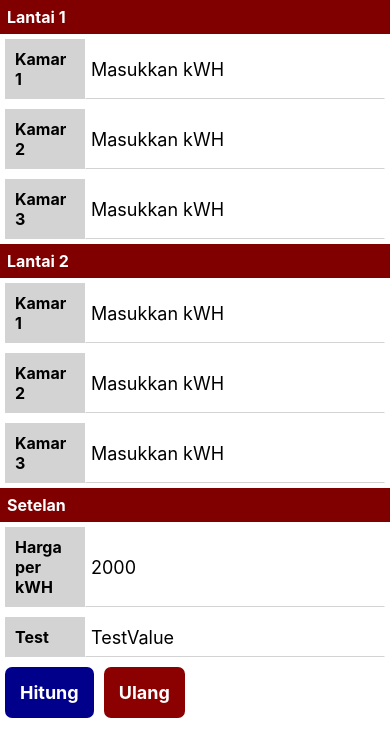
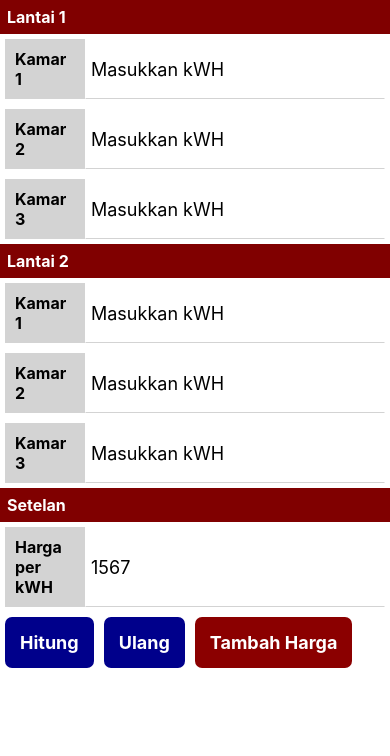
Before and after one commit to kerti/kosan-bapak, a React Native app in the folder frontend/: screen / in a window 390 px wide. Shown: the top 756 px of the page. Built offline with nearby package versions, Linux system fonts and the light colour scheme.

Commit message:
Context training.

```diff
--- a/frontend/App.js
+++ b/frontend/App.js
@@ -1,169 +1,22 @@
-import React, { useState } from "react";
-import {
-  Platform,
-  SafeAreaView,
-  ScrollView,
-  StatusBar,
-  StyleSheet,
-  Text,
-  TextInput,
-  TouchableOpacity,
-  View,
-} from "react-native";
-
-function Room(props) {
-  const [kwh, setKwh] = useState("");
-  return (
-    <View style={styles.dataRow}>
-      <Text style={styles.dataRowLabel}>Kamar {props.name}</Text>
-      <TextInput
-        style={styles.dataRowInput}
-        placeholder="Masukkan kWH"
-        onChangeText={(kwh) => setKwh(kwh)}
-        defaultValue={kwh}
-      />
-    </View>
-  );
-}
-
-function RoomList(props) {
-  return (
-    <>
-      <Text style={styles.sectionHeader}>Lantai {props.floor}</Text>
-      <Room name="1" />
-      <Room name="2" />
-      <Room name="3" />
-    </>
-  );
-}
-
-function ConfigItem(props) {
-  const [value, setValue] = useState("");
-  return (
-    <View style={styles.dataRow}>
-      <Text style={styles.dataRowLabel}>{props.name}</Text>
-      <TextInput
-        style={styles.dataRowInput}
-        onChangeText={(value) => setValue(value)}
-        defaultValue={props.defaultValue}
-      />
-    </View>
-  );
-}
-
-function Config(props) {
-  return (
-    <>
-      <Text style={styles.sectionHeader}>Setelan</Text>
-      <ConfigItem name="Harga per kWH" defaultValue="2000" />
-      <ConfigItem name="Test" defaultValue="TestValue" />
-    </>
-  );
-}
-
-function Buttons() {
-  return (
-    <View style={styles.controls}>
-      <View style={styles.buttonContainer}>
-        <TouchableOpacity
-          style={[styles.button, styles.buttonPrimary]}
-          onPress={() => {
-            alert("StatusBar.currentHeight: " + StatusBar.currentHeight);
-          }}
-        >
-          <Text style={styles.buttonText}>Hitung</Text>
-        </TouchableOpacity>
-      </View>
-      <View style={styles.buttonContainer}>
-        <TouchableOpacity
-          style={[styles.button, styles.buttonReset]}
-          onPress={() => {
-            alert("Ulang coy!");
-          }}
-        >
-          <Text style={styles.buttonText}>Ulang</Text>
-        </TouchableOpacity>
-      </View>
-    </View>
-  );
-}
+import React, { useContext, useState } from "react";
+import { SafeAreaView, ScrollView } from "react-native";
+import Config from "./components/Config";
+import Controls from "./components/Controls";
+import RoomList from "./components/Rooms";
+import ConfigContextProvider from "./contexts/ConfigContext";
+import Styles from "./styles";
 
 export default function App() {
   return (
-    <SafeAreaView style={styles.container}>
-      <ScrollView style={styles.scrollView}>
-        <RoomList floor={1} />
-        <RoomList floor={2} />
-        <Config />
-        <Buttons />
-      </ScrollView>
-    </SafeAreaView>
+    <ConfigContextProvider>
+      <SafeAreaView style={Styles.container}>
+        <ScrollView style={Styles.scrollView}>
+          <RoomList floor={1} />
+          <RoomList floor={2} />
+          <Config />
+          <Controls />
+        </ScrollView>
+      </SafeAreaView>
+    </ConfigContextProvider>
   );
 }
-
-const styles = StyleSheet.create({
-  button: {
-    backgroundColor: "grey",
-    borderRadius: 7,
-    padding: 15,
-  },
-  buttonContainer: {
-    padding: 5,
-  },
-  buttonPrimary: {
-    backgroundColor: "darkblue",
-  },
-  buttonReset: {
-    backgroundColor: "darkred",
-  },
-  buttonText: {
-    color: "white",
-    fontSize: 18,
-    fontWeight: "bold",
-  },
-  dataRow: {
-    backgroundColor: "white",
-    flexDirection: "row",
-    padding: 5,
-  },
-  dataRowLabel: {
-    backgroundColor: "lightgrey",
-    flex: 1,
-    fontSize: 16,
-    fontWeight: "bold",
-    padding: 10,
-  },
-  dataRowInput: {
-    backgroundColor: "white",
-    borderColor: "lightgrey",
-    borderLeftColor: "white",
-    borderRightColor: "white",
-    borderTopColor: "white",
-    borderStyle: "solid",
-    borderWidth: 1,
-    flex: 2,
-    fontSize: 18,
-    padding: 5,
-  },
-  container: {
-    alignItems: "stretch",
-    backgroundColor: Platform.OS === "android" ? "white" : "black",
-    flex: 1,
-    justifyContent: "center",
-    paddingTop: Platform.OS === "android" ? StatusBar.currentHeight : 0,
-  },
-  controls: {
-    backgroundColor: "white",
-    flexDirection: "row",
-  },
-  sectionHeader: {
-    backgroundColor: "maroon",
-    color: "white",
-    fontSize: 16,
-    fontWeight: "bold",
-    padding: 7,
-  },
-  scrollView: {
-    backgroundColor: "white",
-  },
-});
--- /dev/null
+++ b/frontend/components/Button.js
@@ -0,0 +1,18 @@
+import React from "react";
+import { Text, TouchableOpacity, View } from "react-native";
+import Styles from "../styles";
+
+const Button = (props) => {
+  return (
+    <View style={Styles.buttonContainer}>
+      <TouchableOpacity
+        style={[Styles.button, props.style]}
+        onPress={props.onPress}
+      >
+        <Text style={Styles.buttonText}>{props.text}</Text>
+      </TouchableOpacity>
+    </View>
+  );
+};
+
+export default Button;
--- /dev/null
+++ b/frontend/components/Config.js
@@ -0,0 +1,33 @@
+import React, { useContext, useState } from "react";
+import { Text, TextInput, View } from "react-native";
+import { ConfigContext } from "../contexts/ConfigContext";
+import Styles from "../styles";
+
+const Config = () => {
+  const { pricePerKwh } = useContext(ConfigContext);
+  return (
+    <ConfigContext.Provider>
+      <Text style={Styles.sectionHeader}>Setelan</Text>
+      <ConfigItem
+        name="Harga per kWH"
+        config="pricePerKwh"
+        value={pricePerKwh}
+      />
+    </ConfigContext.Provider>
+  );
+};
+
+const ConfigItem = (props) => {
+  return (
+    <View style={Styles.dataRow}>
+      <Text style={Styles.dataRowLabel}>{props.name}</Text>
+      <TextInput
+        style={Styles.dataRowInput}
+        value={props.value}
+        defaultValue={props.value}
+      />
+    </View>
+  );
+};
+
+export default Config;
--- /dev/null
+++ b/frontend/components/Controls.js
@@ -0,0 +1,33 @@
+import React, { useContext } from "react";
+import { View } from "react-native";
+import Styles from "../styles";
+import Button from "./Button";
+import { ConfigContext } from "../contexts/ConfigContext";
+
+const Controls = () => {
+  const { pricePerKwh, incrementPrice } = useContext(ConfigContext);
+  const sayPrice = () => {
+    alert(pricePerKwh);
+  };
+  return (
+    <ConfigContext.Provider>
+      <View style={Styles.controls}>
+        <Button text="Hitung" style={Styles.buttonPrimary} onPress={sayPrice} />
+        <Button
+          text="Ulang"
+          style={Styles.buttonPrimary}
+          onPress={() => {
+            alert("Ulang coy!");
+          }}
+        />
+        <Button
+          text="Tambah Harga"
+          style={Styles.buttonReset}
+          onPress={incrementPrice}
+        />
+      </View>
+    </ConfigContext.Provider>
+  );
+};
+
+export default Controls;
--- /dev/null
+++ b/frontend/components/Rooms.js
@@ -0,0 +1,31 @@
+import React, { useContext, useState } from "react";
+import { Text, TextInput, View } from "react-native";
+import Styles from "../styles";
+
+const Room = (props) => {
+  const [kwh, setKwh] = useState("");
+  return (
+    <View style={Styles.dataRow}>
+      <Text style={Styles.dataRowLabel}>Kamar {props.name}</Text>
+      <TextInput
+        style={Styles.dataRowInput}
+        placeholder="Masukkan kWH"
+        onChangeText={(kwh) => setKwh(kwh)}
+        defaultValue={kwh}
+      />
+    </View>
+  );
+};
+
+const RoomList = (props) => {
+  return (
+    <>
+      <Text style={Styles.sectionHeader}>Lantai {props.floor}</Text>
+      <Room name="1" />
+      <Room name="2" />
+      <Room name="3" />
+    </>
+  );
+};
+
+export default RoomList;
--- /dev/null
+++ b/frontend/contexts/ConfigContext.js
@@ -0,0 +1,22 @@
+import React, { createContext, useState } from "react";
+
+export const ConfigContext = createContext();
+
+const ConfigContextProvider = (props) => {
+  const [config, setConfig] = useState({
+    pricePerKwh: "1567",
+  });
+  const incrementPrice = () => {
+    const oldPrice = parseInt(config.pricePerKwh);
+    const newPrice = oldPrice + 1;
+    setConfig({ pricePerKwh: newPrice.toString() });
+    // alert(newPrice);
+  };
+  return (
+    <ConfigContext.Provider value={{ ...config, incrementPrice }}>
+      {props.children}
+    </ConfigContext.Provider>
+  );
+};
+
+export default ConfigContextProvider;
--- /dev/null
+++ b/frontend/styles.js
@@ -0,0 +1,70 @@
+import { Platform, StyleSheet } from "react-native";
+
+const Styles = StyleSheet.create({
+  button: {
+    backgroundColor: "grey",
+    borderRadius: 7,
+    padding: 15,
+  },
+  buttonContainer: {
+    padding: 5,
+  },
+  buttonPrimary: {
+    backgroundColor: "darkblue",
+  },
+  buttonReset: {
+    backgroundColor: "darkred",
+  },
+  buttonText: {
+    color: "white",
+    fontSize: 18,
+    fontWeight: "bold",
+  },
+  dataRow: {
+    backgroundColor: "white",
+    flexDirection: "row",
+    padding: 5,
+  },
+  dataRowLabel: {
+    backgroundColor: "lightgrey",
+    flex: 1,
+    fontSize: 16,
+    fontWeight: "bold",
+    padding: 10,
+  },
+  dataRowInput: {
+    backgroundColor: "white",
+    borderColor: "lightgrey",
+    borderLeftColor: "white",
+    borderRightColor: "white",
+    borderTopColor: "white",
+    borderStyle: "solid",
+    borderWidth: 1,
+    flex: 2,
+    fontSize: 18,
+    padding: 5,
+  },
+  container: {
+    alignItems: "stretch",
+    backgroundColor: Platform.OS === "android" ? "white" : "black",
+    flex: 1,
+    justifyContent: "center",
+    paddingTop: Platform.OS === "android" ? StatusBar.currentHeight : 0,
+  },
+  controls: {
+    backgroundColor: "white",
+    flexDirection: "row",
+  },
+  sectionHeader: {
+    backgroundColor: "maroon",
+    color: "white",
+    fontSize: 16,
+    fontWeight: "bold",
+    padding: 7,
+  },
+  scrollView: {
+    backgroundColor: "white",
+  },
+});
+
+export default Styles;
```
